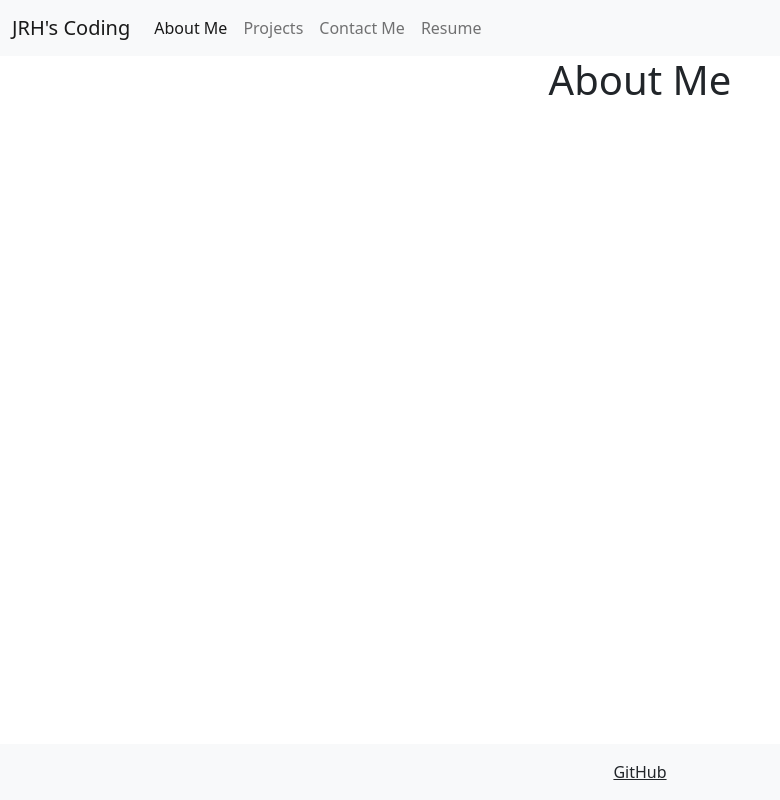
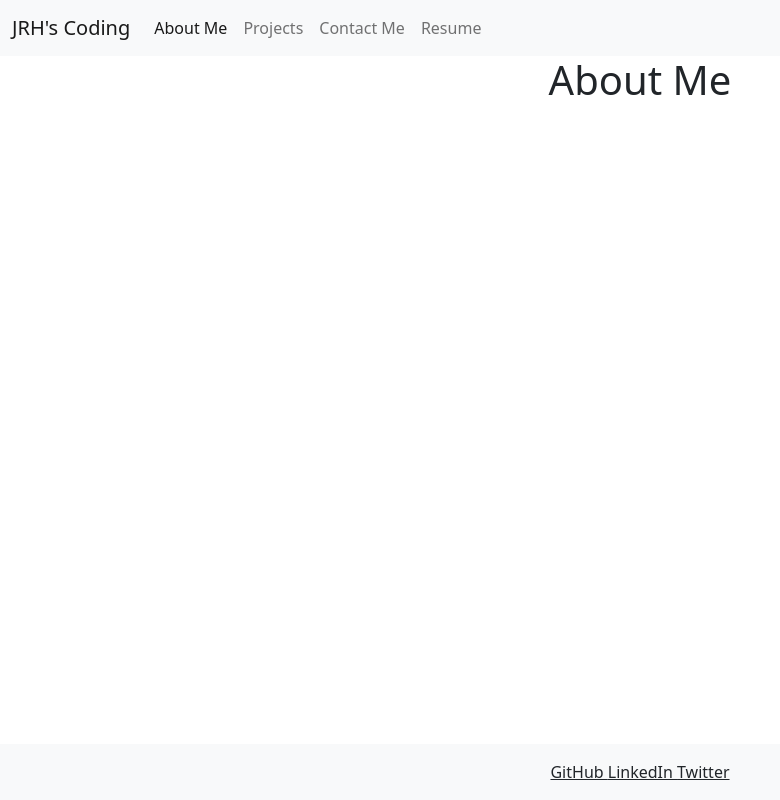
Before and after one commit to jrhscoding/portfolio-2.0, a React (Create React App) app: page / in a window 1280 px wide. Shown: the whole page, without its empty margins (0-780 px from the left). Built offline with nearby package versions, Linux system fonts and the light colour scheme.

Commit message:
added links to linkedin and twitter

```diff
--- a/src/components/Footer/index.js
+++ b/src/components/Footer/index.js
@@ -4,7 +4,9 @@ function Footer() {
     return (
         <footer className="bg-light text-center text-lg-start fixed-bottom">
             <div className="text-center p-3">
-                <a className="text-dark" href="https://github.com/jrhscoding">GitHub</a>
+                <a className="text-dark" href="https://github.com/jrhscoding">GitHub </a>
+                <a className="text-dark" href="https://www.linkedin.com/in/joseph-hernandez-8694b5255/">  LinkedIn  </a>
+                <a className="text-dark" href="https://twitter.com/livelovejosiee">Twitter</a>
             </div>
         </footer>
     )
```
